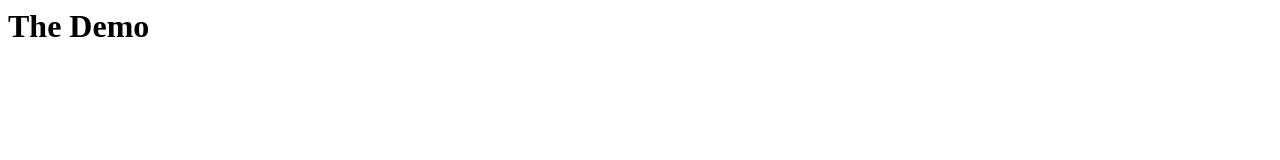
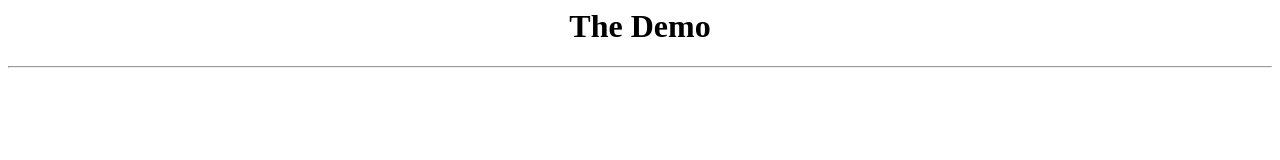
Before and after one commit to HenilMistry/Demo_Repo, a plain HTML site: page index.html in a window 1280 px wide. Drawn offline with Linux system fonts and the light colour scheme.

Commit message:
changed the heading in index.html file

```diff
--- a/index.html
+++ b/index.html
@@ -2,6 +2,7 @@
     <head>
     </head>
     <body>
-        <h1>The Demo</h1>
+        <center><h1>The Demo</h1><center>
+        <hr>
     </body>
 </html>
```
